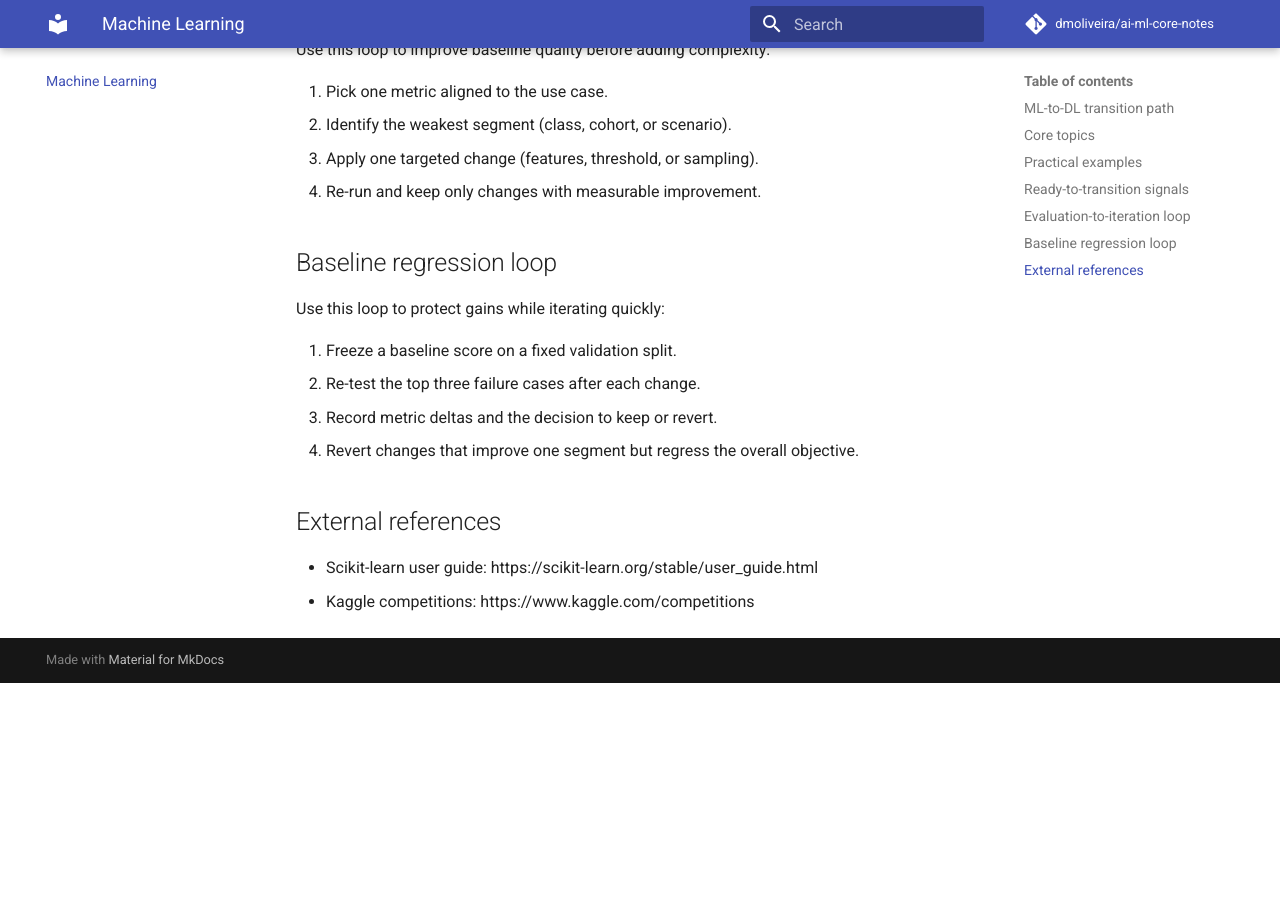
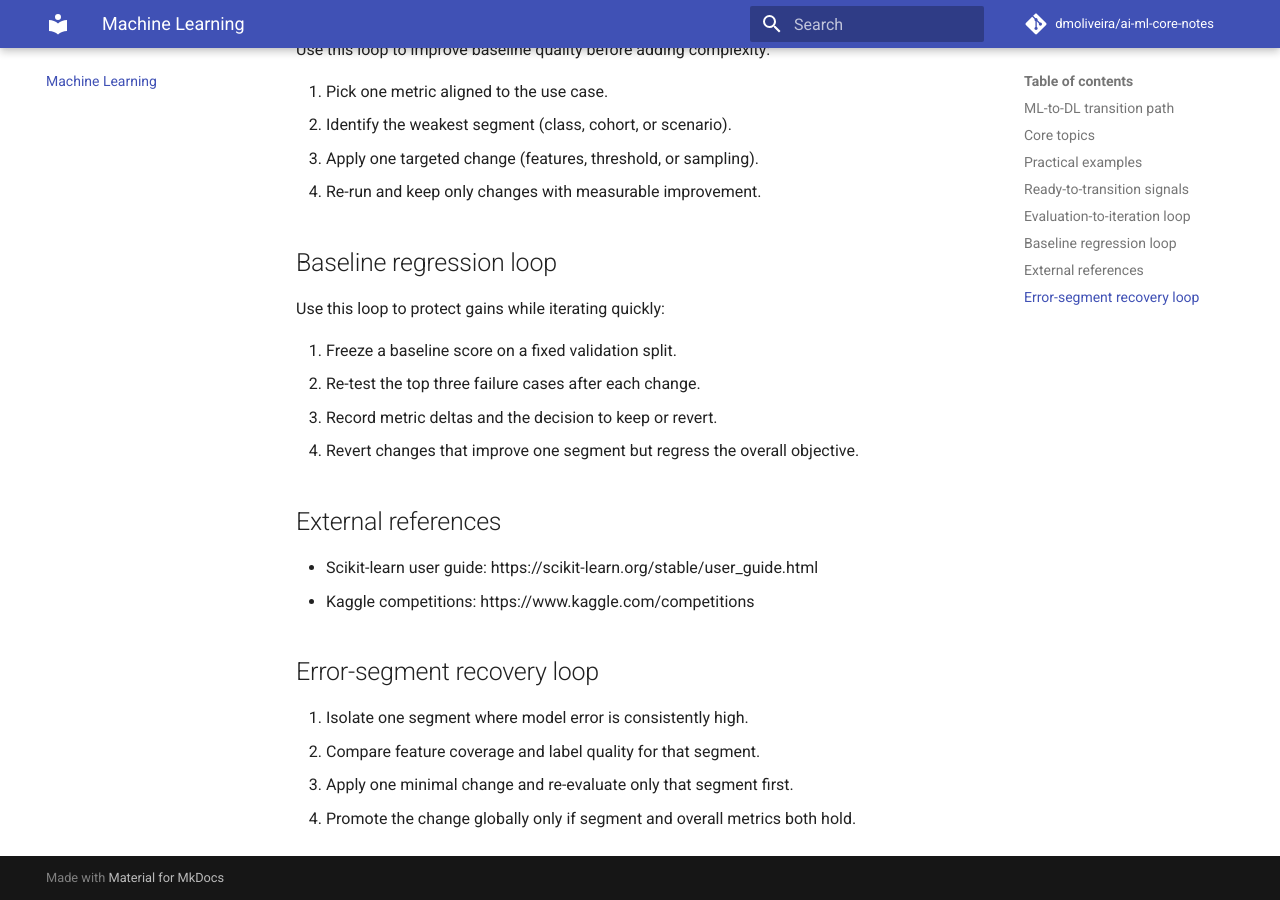
Before and after one commit to dmoliveira/ai-ml-core-notes, an MkDocs documentation site: the page built from docs/machine-learning/index.md, in a window 1280 px wide and 900 px high, scrolled down 1151 px. Built offline with MkDocs 1.6.1 and Material for MkDocs 9.7.7, drawn with Linux system fonts in a browser that asks for light colours; comment, search, counter and statistics services are not loaded; before the commit the page ends 1834 px from its top, so only the background shows below that.

Commit message:
Add concept transfer and error recovery loops

```diff
--- a/docs/machine-learning/index.md
+++ b/docs/machine-learning/index.md
@@ -52,3 +52,10 @@ Use this loop to protect gains while iterating quickly:
 
 - Scikit-learn user guide: https://scikit-learn.org/stable/user_guide.html
 - Kaggle competitions: https://www.kaggle.com/competitions
+
+## Error-segment recovery loop
+
+1. Isolate one segment where model error is consistently high.
+2. Compare feature coverage and label quality for that segment.
+3. Apply one minimal change and re-evaluate only that segment first.
+4. Promote the change globally only if segment and overall metrics both hold.
```
Also changed, not shown: docs/foundations/index.md (+7 -0 lines).
